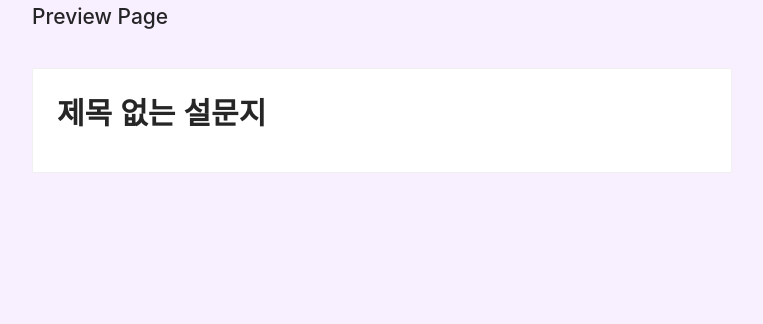
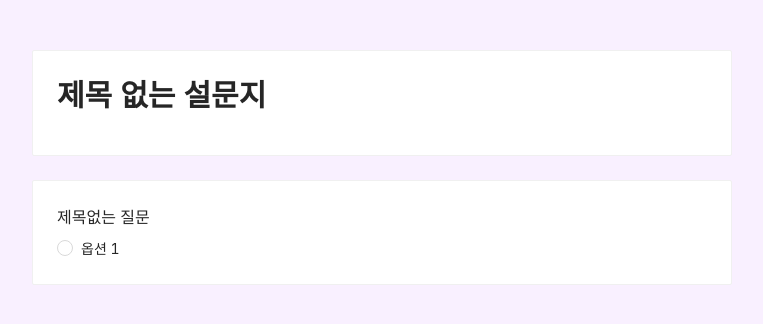
Before and after one commit to joe-brothers/clone-google-forms, a React (Create React App) app: page /preview in a window 1280 px wide. Shown: the top 324 px of the page, without its empty margins (258-1021 px from the left). Built offline with nearby package versions, Linux system fonts and the light colour scheme.

Commit message:
Add: 미리보기 페이지 UI

```diff
--- a/src/pages/PreviewPage/PreviewPage.js
+++ b/src/pages/PreviewPage/PreviewPage.js
@@ -1,19 +1,108 @@
 import { useSelector } from "react-redux";
-import { Space, Card, Typography, Select, Input } from "antd";
+import { Space, Card, Typography, Select, Input, Checkbox, Radio } from "antd";
 import "antd/dist/antd.min.css";
-const { Title } = Typography;
+const { Text, Title } = Typography;
+const { TextArea } = Input;
+const { Option } = Select;
 
 export const PreviewPage = () => {
   const { title, description } = useSelector((state) => state.formTitle);
   const { questions } = useSelector((state) => state.formContent);
 
+  const checkHasRequired = () => {
+    let hasRequired = false;
+    questions.forEach(({ isRequired }) => {
+      if (isRequired) hasRequired = true;
+    });
+    return hasRequired;
+  };
+
   return (
-    <Space direction="vertical" size="large" style={{ display: "flex" }}>
-      <h2>Preview Page</h2>
-      <Card style={{ width: 700 }}>
+    <Space
+      direction="vertical"
+      size="large"
+      style={{ display: "flex", width: 700, paddingTop: 50, paddingBottom: 50 }}
+    >
+      <Card>
         <Title level={2}>{title}</Title>
-        <p>{description}</p>
+        <Text>{description}</Text>
+        {checkHasRequired() && <Text type="danger">* 필수항목</Text>}
       </Card>
+      {questions.map(
+        (
+          { title, type, optionList, hasEtc, isRequired, isFocused },
+          indexQuestion
+        ) => {
+          return (
+            <Card key={`answer_${indexQuestion}`}>
+              <Space style={{ width: "100%", marginBottom: 8 }}>
+                <Text style={{ fontSize: 16 }}>{title}</Text>
+                {isRequired && <Text type="danger">*</Text>}
+              </Space>
+              {type === "textShort" && (
+                <Input style={{ width: "50%" }} placeholder="내 답변" />
+              )}
+              {type === "textLong" && (
+                <TextArea autoSize placeholder="내 답변" />
+              )}
+              {type === "radio" && (
+                <Radio.Group style={{ width: "100%" }}>
+                  <Space direction="vertical" style={{ width: "100%" }}>
+                    {optionList.map((option) => (
+                      <Radio value={option}>{option}</Radio>
+                    ))}
+                    {hasEtc && (
+                      <div
+                        style={{
+                          fontSize: 14,
+                          width: "100%",
+                          display: "flex",
+                          alignItems: "center",
+                        }}
+                      >
+                        <Radio style={{ flexShrink: 0 }}>기타:</Radio>
+                        <Input style={{ width: "100%", flexGrow: 1 }} />
+                      </div>
+                    )}
+                  </Space>
+                </Radio.Group>
+              )}
+              {type === "checkbox" && (
+                <>
+                  {optionList.map((option, optionIndex) => (
+                    <Space
+                      style={{ fontSize: 14, width: "100%", marginTop: 8 }}
+                    >
+                      <Checkbox>{option}</Checkbox>
+                    </Space>
+                  ))}
+                  {hasEtc && (
+                    <div
+                      style={{
+                        fontSize: 14,
+                        width: "100%",
+                        display: "flex",
+                        alignItems: "center",
+                        marginTop: 4,
+                      }}
+                    >
+                      <Checkbox style={{ flexShrink: 0 }}>기타:</Checkbox>
+                      <Input style={{ width: "100%", flexGrow: 1 }} />
+                    </div>
+                  )}
+                </>
+              )}
+              {type === "dropdown" && (
+                <Select placeholder="선택" style={{ width: 200 }}>
+                  {optionList.map((option) => (
+                    <Option value={option}>{option}</Option>
+                  ))}
+                </Select>
+              )}
+            </Card>
+          );
+        }
+      )}
     </Space>
   );
 };
```
